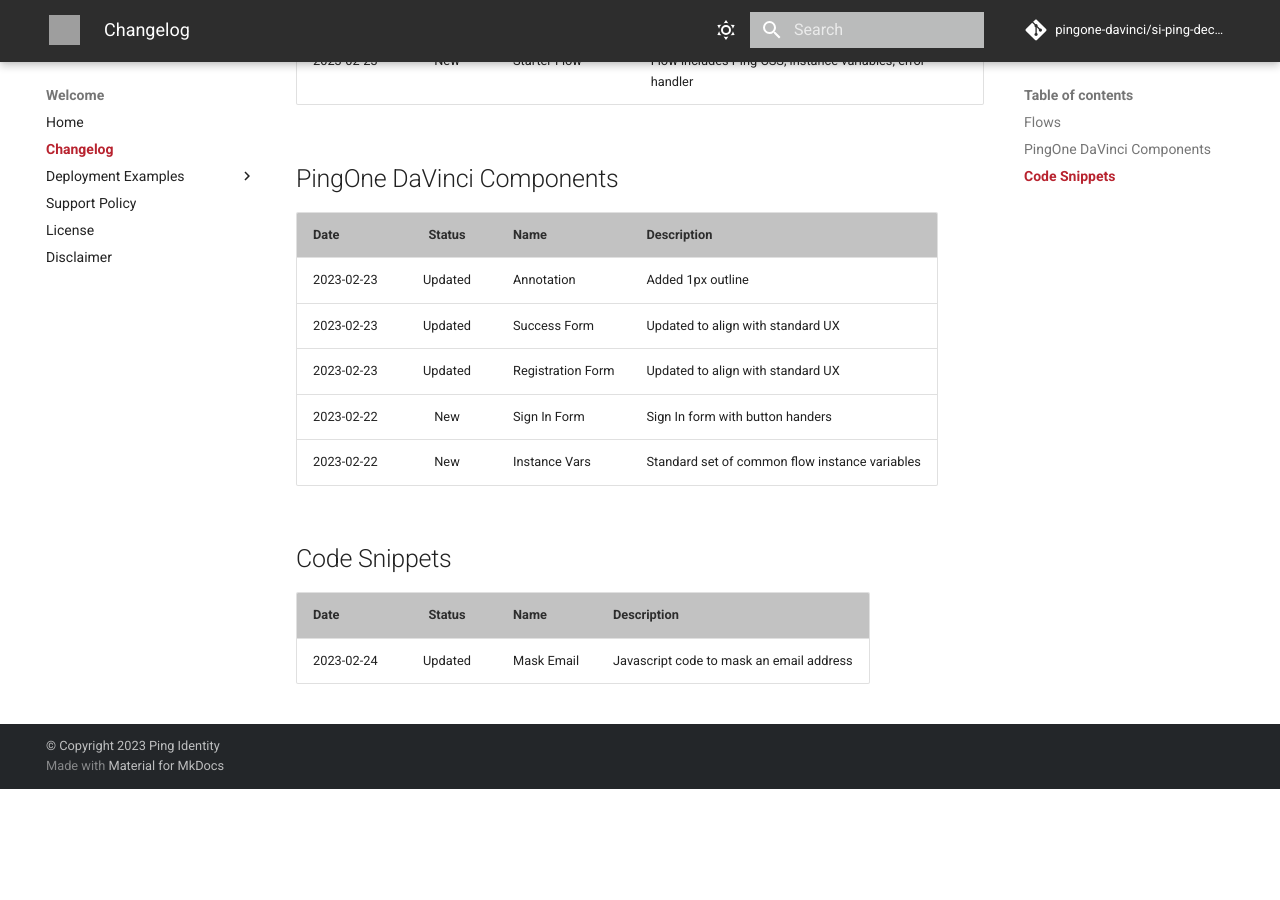
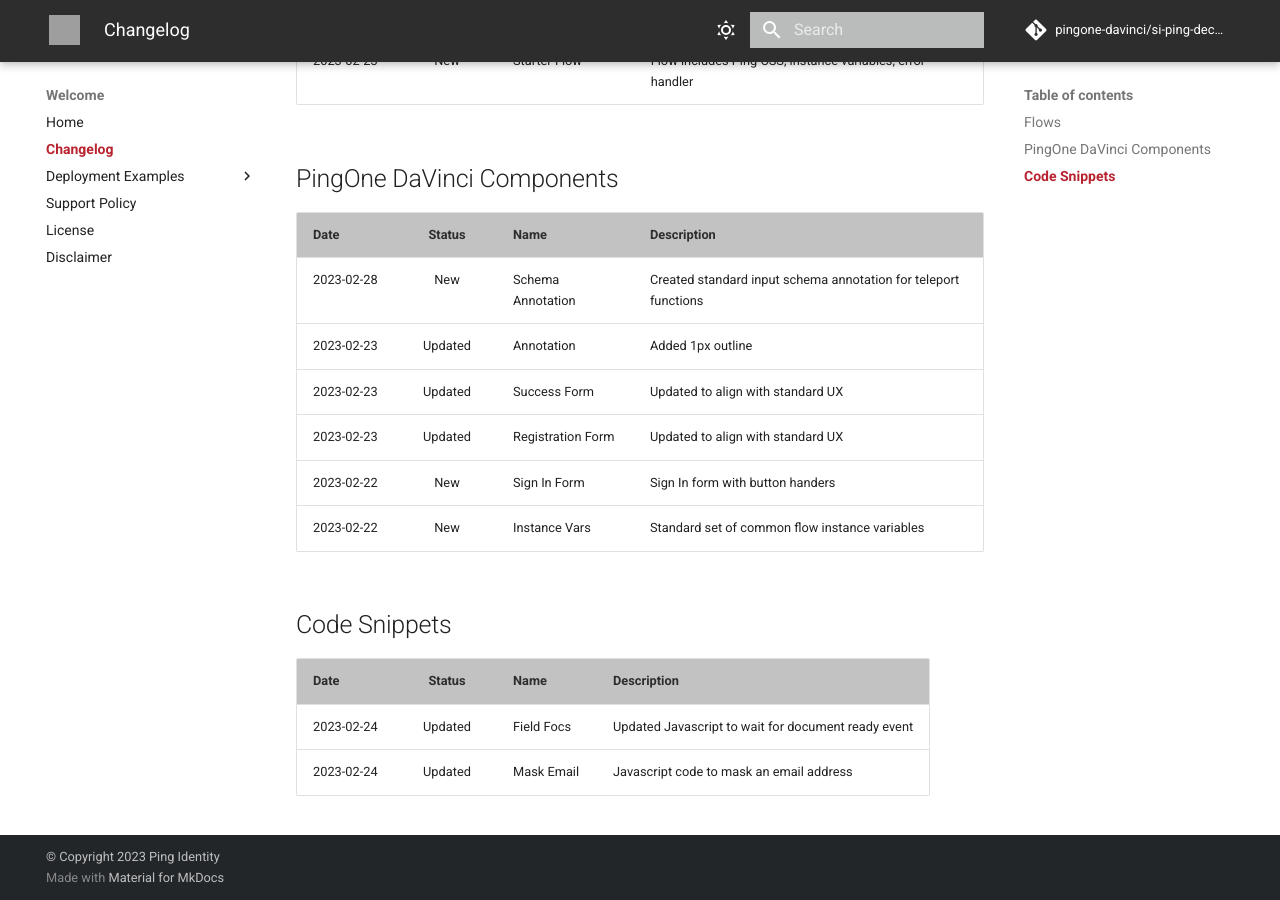
Before and after one commit to pingone-davinci/si-ping-deck-docs, an MkDocs documentation site: the page built from docs/changelog.md, in a window 1280 px wide and 900 px high, scrolled down 634 px. Built offline with MkDocs 1.6.1 and Material for MkDocs 9.7.7, drawn with Linux system fonts in a browser that asks for light colours; comment, search, counter and statistics services are not loaded; before the commit the page ends 1423 px from its top, so only the background shows below that; grey boxes are pictures that could not be loaded.

Commit message:
Update changelog comment

```diff
--- a/docs/changelog.md
+++ b/docs/changelog.md
@@ -17,6 +17,7 @@
 
 | Date  | Status | Name | Description  |
 |---|:---:|---|---|
+| 2023-02-28 | New | Schema Annotation | Created standard input schema annotation for teleport functions |
 | 2023-02-23 | Updated | Annotation | Added 1px outline |
 | 2023-02-23 | Updated | Success Form | Updated to align with standard UX |
 | 2023-02-23 | Updated | Registration Form | Updated to align with standard UX |
@@ -28,4 +29,5 @@
 
 | Date  | Status | Name | Description  |
 |---|:---:|---|---|
+| 2023-02-24 | Updated | Field Focs  | Updated Javascript to wait for document ready event |
 | 2023-02-24 | Updated | Mask Email  | Javascript code to mask an email address |
```
